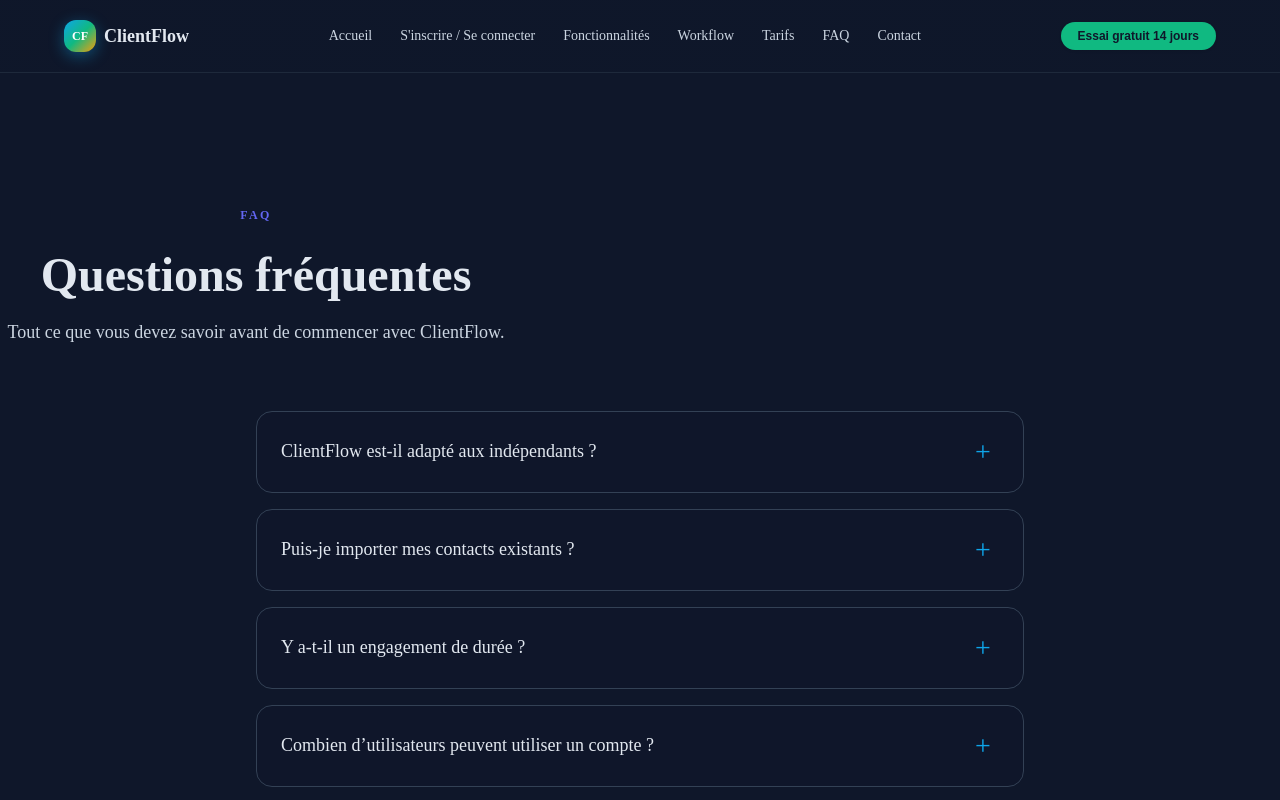
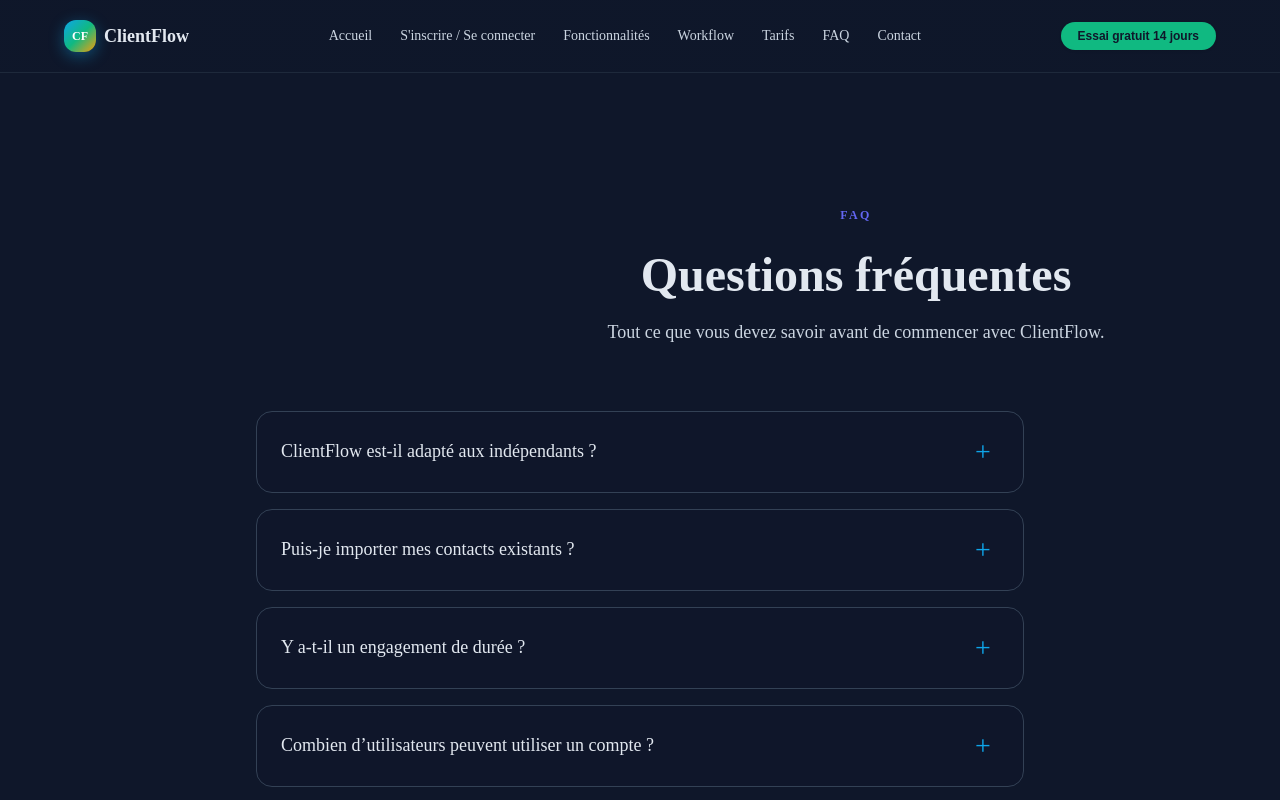
Before and after one commit to yamdev07/afridis_clients, a React (Vite) app in the folder my-react-app/: page /faq in a window 1280 px wide. Shown: the top 800 px of the page. Built offline with nearby package versions, Linux system fonts and the light colour scheme.

Commit message:
Correcting styles for FAQ page

```diff
--- a/my-react-app/src/Pages/FAQ.jsx
+++ b/my-react-app/src/Pages/FAQ.jsx
@@ -39,9 +39,9 @@ export default function FAQ() {
   return (
     <div className="page-container">
         <Navbar />
-      <section className="faq-section">
+      <section className="faq-section" id="faq">
         <div className="container">
-          <div className="section-header text-center">
+          <div className="section-header text-center" style={{ marginLeft: "75vh" }}>
             <p className="section-subtitle">FAQ</p>
             <h1 className="page-title">Questions fréquentes</h1>
             <p className="page-intro">
```
